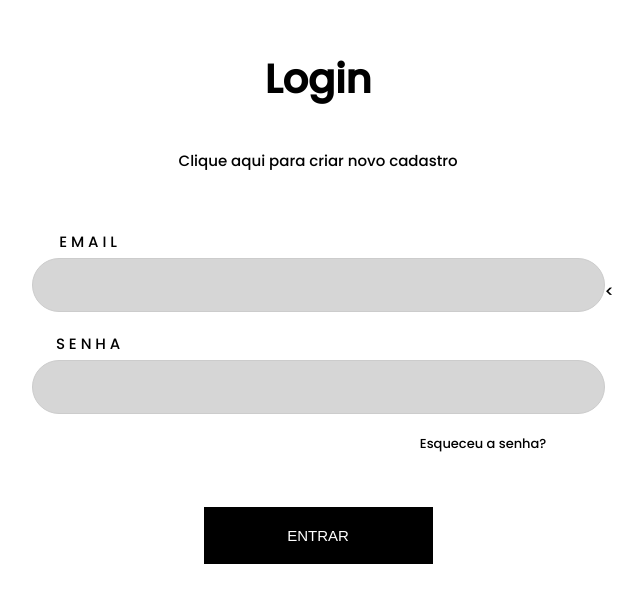
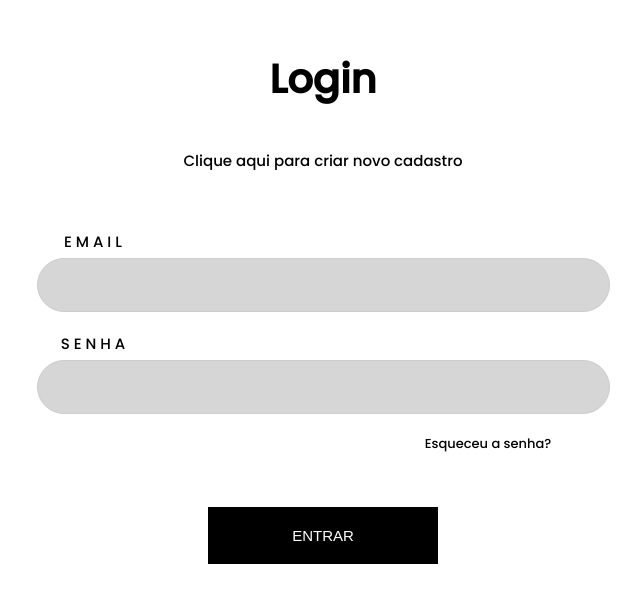
Before and after one commit to ICEI-PUC-Minas-PMV-ADS/pmv-ads-2023-2-e1-proj-web-t7-controle-de-horas-de-treinamento, a plain HTML site: page codigo-fonte/area-nao-logada/login/login.html in a window 1280 px wide. Shown: the part 109-712 px from the top of the page, without its empty margins (317-960 px from the left). Drawn offline with Linux system fonts and the light colour scheme.

Commit message:
Update login.html

```diff
--- a/codigo-fonte/area-nao-logada/login/login.html
+++ b/codigo-fonte/area-nao-logada/login/login.html
@@ -38,9 +38,9 @@
             </form>
         </div>
     </div>
-    <<script>
+    <!-- <script>
         createUsers();
-    </script>
+    </script> -->
 </body>
 
 </html>
```
